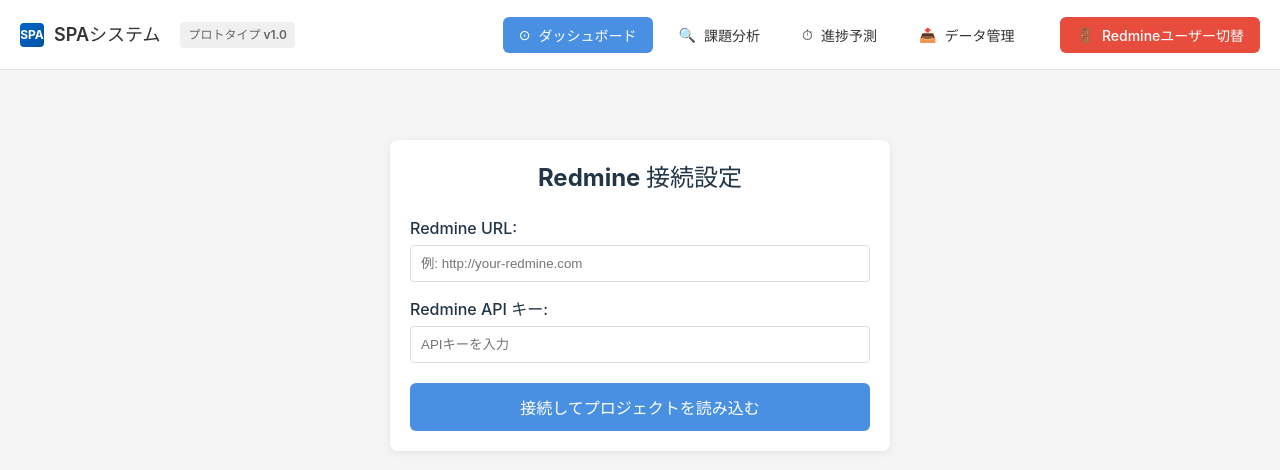
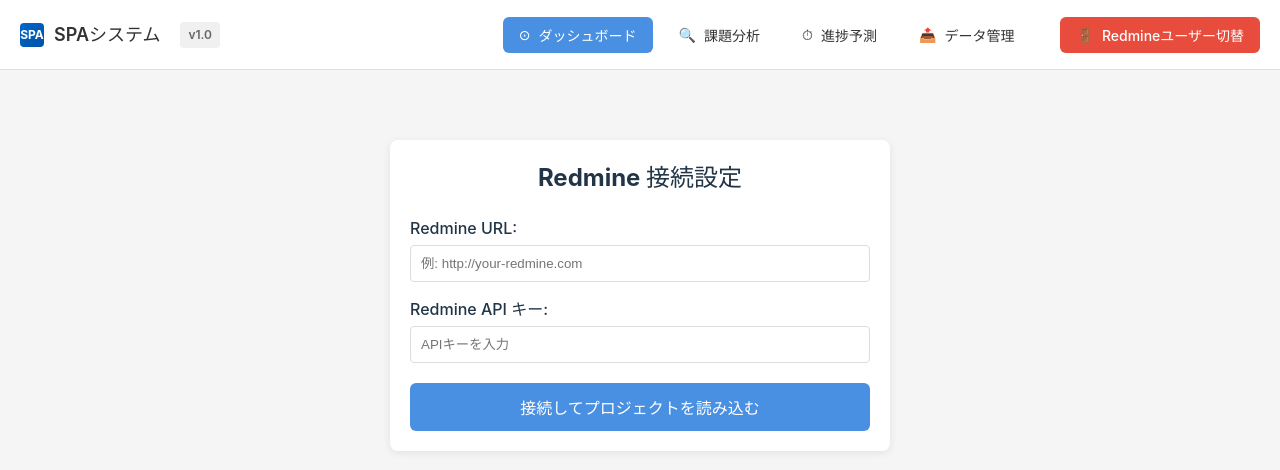
Before and after one commit to comevback/aiContest, a React (Vite) app in the folder ai-react-src/: page / in a window 1280 px wide. Shown: the top 470 px of the page. Built offline with nearby package versions, Linux system fonts and the light colour scheme.

Commit message:
set version

```diff
--- a/ai-react-src/src/components/Navigation.jsx
+++ b/ai-react-src/src/components/Navigation.jsx
@@ -17,7 +17,7 @@ const Navigation = ({ currentPage, setCurrentPage, onLogout }) => {
         }}>
           <div className="navbar-logo-icon">SPA</div>
           <span>SPAシステム</span>
-          <span className="version-badge">プロトタイプ v1.0</span>
+          <span className="version-badge">v1.0</span>
         </a>
       </div>
       <div className="nav-buttons">
```
